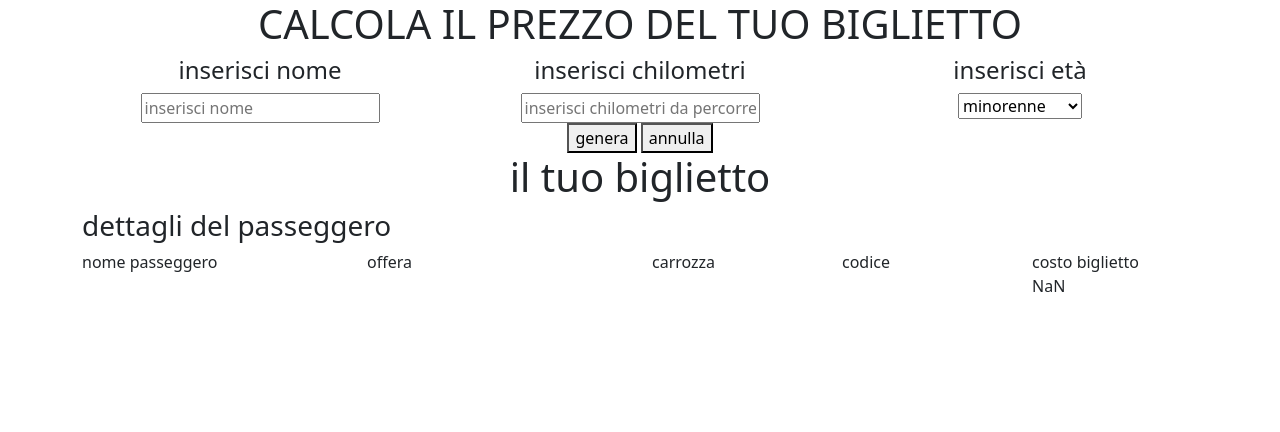
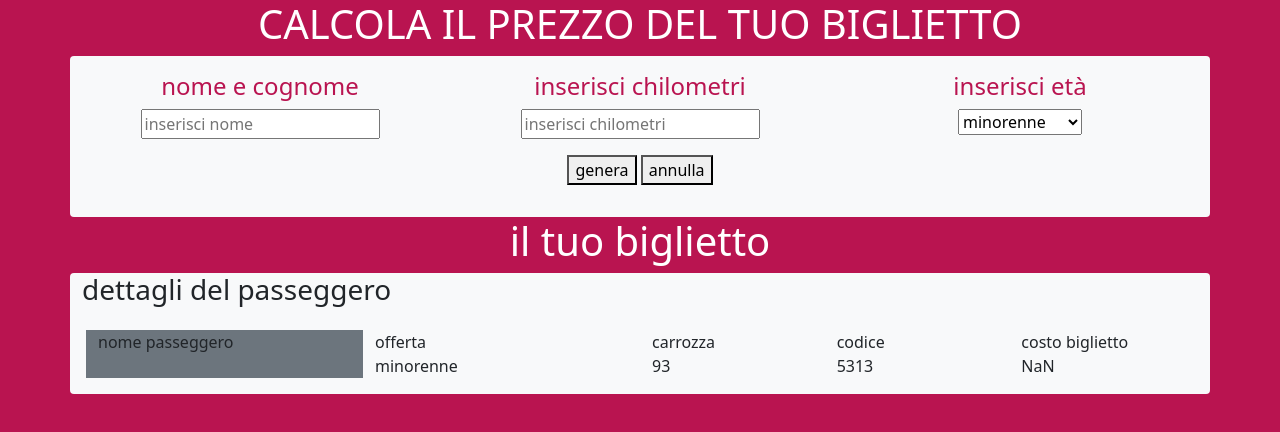
Before and after one commit to antoniolaikauf/js-biglietto-treno-form, a plain HTML site: page index.html in a window 1280 px wide. Both pictures are taken after a click on the button "genera". Drawn offline with nearby package versions, Linux system fonts and the light colour scheme.

Commit message:
struttura progetto finito mancano dettagli e sistemare commenti

```diff
--- a/JS/index.js
+++ b/JS/index.js
@@ -30,10 +30,17 @@ generazione.addEventListener("click", function() {
     }
     prezzo = prezzo - sconto;
     // console.log(prezzo, sconto);
-    // far vedere il prezzo del biglietto all'utente con evento
+    // numero carrozza
+    let carrozza= Math.floor((Math.random() * 100))
+    // numero codice cp
+    let numerocp=Math.floor((Math.random() * 10000))
+    // elementi aggiutni dentro html al funzionamento dell'evento
     document.getElementById("costo-biglietto").innerHTML=prezzo.toFixed(2);
+    document.getElementById("nome-passeggero").innerHTML=nomeUtente.value;
+    document.getElementById("fascia-età").innerHTML=age;
+    document.getElementById("n-carrozza").innerHTML=carrozza;
+    document.getElementById("codicecp").innerHTML=numerocp;
     document.getElementById("risultato").style.display="block";
-
 })
 
 
--- a/css/index.css
+++ b/css/index.css
@@ -4,4 +4,13 @@
 
 h1{
     text-align: center;
+    color: white;
 }
+
+body{
+    background-color: #b91450;
+}
+
+h4{
+    color: #b91450 ;
+}
--- a/index.html
+++ b/index.html
@@ -8,22 +8,21 @@
     <link rel="stylesheet" href="css/index.css">
 
 </head>
-<body>
+<body id="bg-color">
     <div>
         <h1> CALCOLA IL PREZZO DEL TUO BIGLIETTO</h1>
-        <div class="container">
-            <div class="row text-center ">
+        <div class="container bg-light rounded py-3">
+            <div class="row text-center">
                 <div class="col-4">
-                    <h4>inserisci nome</h4>
+                    <h4>nome e cognome</h4>
                     <input type="text" id="nome" placeholder="inserisci nome">
                 </div>
                 <div class="col-4">
                     <h4>inserisci chilometri </h4>
-                    <input type="text" id="chilometri" placeholder="inserisci chilometri da percorrere">
+                    <input type="text" id="chilometri" placeholder="inserisci chilometri ">
                 </div>
                 <div class="col-4">
                     <h4>inserisci età</h4>
-                    <!-- <input type="text" id="età" placeholder="inserisci età"> -->
                     <select name="" id="età">
                         <option value="minorenne">minorenne</option>
                         <option value="maggiorenne">maggiorenne</option>
@@ -32,7 +31,7 @@
                 </div>
             </div>
             <div class="row text-center ">
-               <div class="col-12">
+               <div class="col-12 py-3">
                     <button id="genera-biglietto">
                         genera
                     </button>
@@ -44,19 +43,32 @@
         </div>
         <h1>il tuo biglietto</h1>
         <div id="risultato">
-            <div class="container">
+            <div class="container bg-light rounded ">
                 <h3>dettagli del passeggero</h3>
-                <div class="row ">
-                    <div class="col-3">
+                <div class="row p-3">
+                    <div class="col-3 bg-secondary">
                         <div>
                             nome passeggero
+                            <div id="nome-passeggero">
+
+                            </div>
                         </div>
                     </div>
                     <div class="col-3">
-                        offera
+                       offerta
+                       <div id="fascia-età"></div>
                     </div>
-                    <div class="col-2">carrozza</div>
-                    <div class="col-2">codice</div>
+                    <div class="col-2">
+                        carrozza
+                        <div id="n-carrozza">
+
+                        </div>
+                    </div>
+                    <div class="col-2">codice
+                        <div id="codicecp">
+
+                        </div>
+                    </div>
                     <div class="col-2">
                         costo biglietto
                         <div id="costo-biglietto">
```
